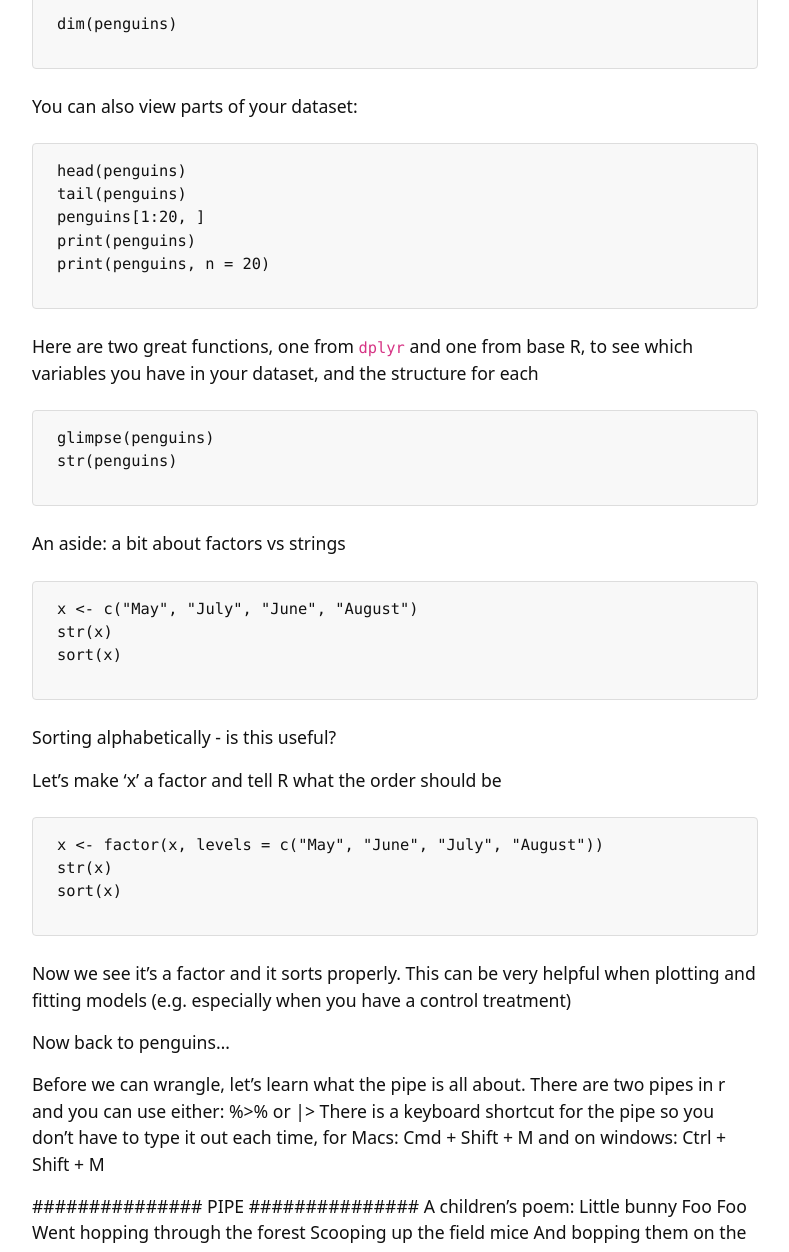
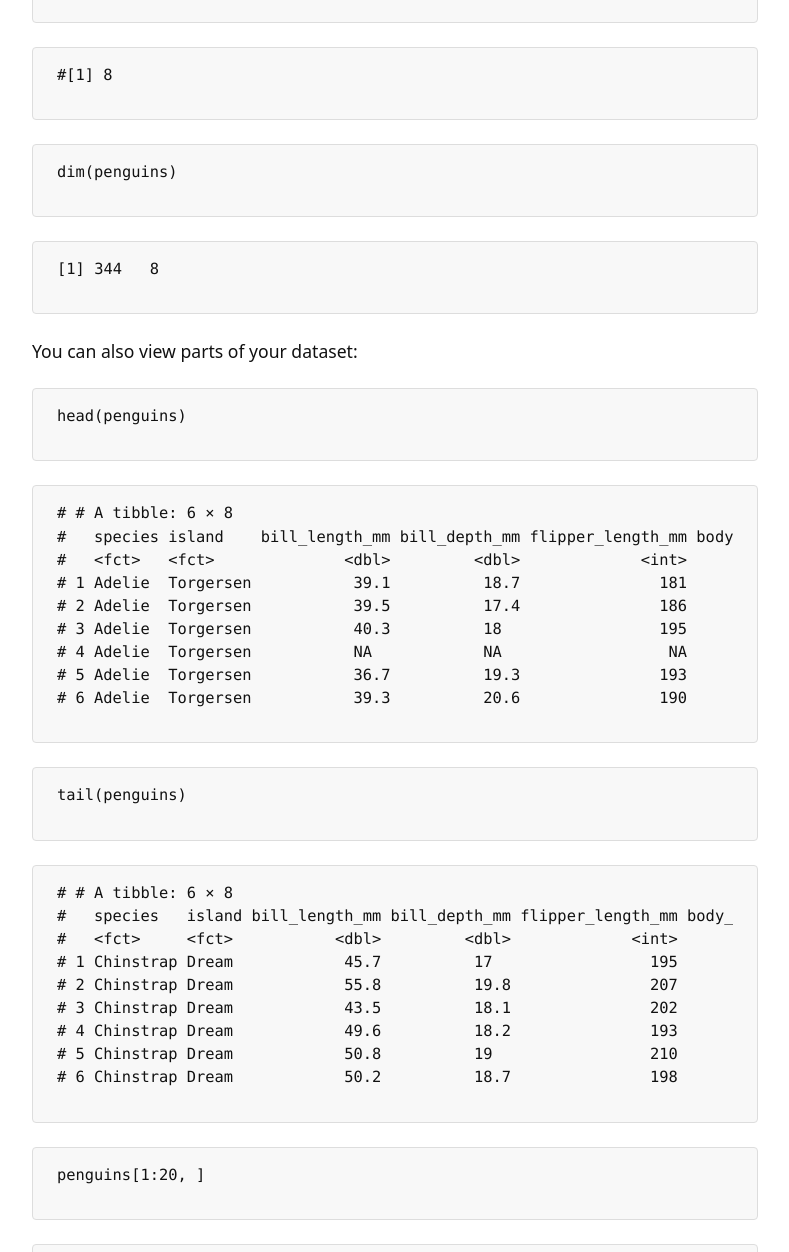
Before and after one commit to sandraemry/CSEE_DataWrangling, a Jekyll site: the page built from content/1-manipulation.md, in a window 1280 px wide and 1400 px high, scrolled down 1302 px, cut to the strip 0-1252 px from the top of the window. Shown: the whole strip, without its empty margins (245-1034 px from the left). Built offline with Jekyll 4.4.1, drawn with Linux system fonts in a browser that asks for light colours; our own code applies the rules of GitHub Pages for plain Markdown files.

Commit message:
adding output

````diff
--- a/content/1-manipulation.md
+++ b/content/1-manipulation.md
@@ -40,17 +40,62 @@ nrow(penguins)
 
 ```r
 ncol(penguins)
-
+```
+```r
+#[1] 8
+```
+```r
 dim(penguins)
 ```
-
+```r
+[1] 344   8
+```
 You can also view parts of your dataset:
 ```r
 head(penguins)
+```
+```r
+# # A tibble: 6 × 8
+#   species island    bill_length_mm bill_depth_mm flipper_length_mm body_mass_g sex    year
+#   <fct>   <fct>              <dbl>         <dbl>             <int>       <int> <fct> <int>
+# 1 Adelie  Torgersen           39.1          18.7               181        3750 male   2007
+# 2 Adelie  Torgersen           39.5          17.4               186        3800 fema…  2007
+# 3 Adelie  Torgersen           40.3          18                 195        3250 fema…  2007
+# 4 Adelie  Torgersen           NA            NA                  NA          NA NA     2007
+# 5 Adelie  Torgersen           36.7          19.3               193        3450 fema…  2007
+# 6 Adelie  Torgersen           39.3          20.6               190        3650 male   2007
+```
+```r
 tail(penguins)
+```
+```r
+# # A tibble: 6 × 8
+#   species   island bill_length_mm bill_depth_mm flipper_length_mm body_mass_g sex     year
+#   <fct>     <fct>           <dbl>         <dbl>             <int>       <int> <fct>  <int>
+# 1 Chinstrap Dream            45.7          17                 195        3650 female  2009
+# 2 Chinstrap Dream            55.8          19.8               207        4000 male    2009
+# 3 Chinstrap Dream            43.5          18.1               202        3400 female  2009
+# 4 Chinstrap Dream            49.6          18.2               193        3775 male    2009
+# 5 Chinstrap Dream            50.8          19                 210        4100 male    2009
+# 6 Chinstrap Dream            50.2          18.7               198        3775 female  2009
+```
+```r
 penguins[1:20, ]
+```
+```r
+
+```
+```r
 print(penguins)
+```
+```r
+
+```
+```r
 print(penguins, n = 20)
+```
+```r
+
 ```
 
 Here are two great functions, one from `dplyr` and one from base R, to see which variables you have in your dataset, and the structure for each
````
